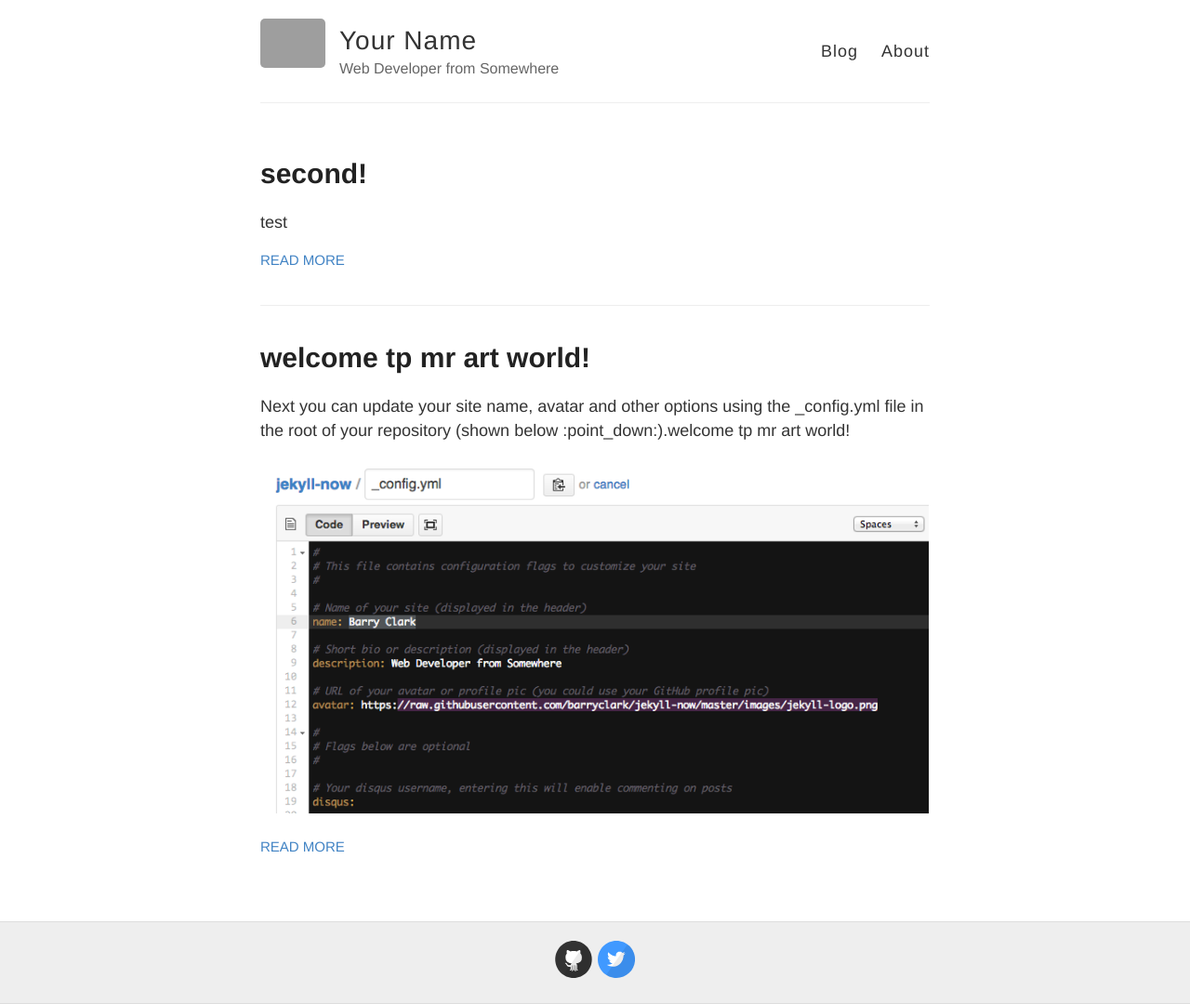
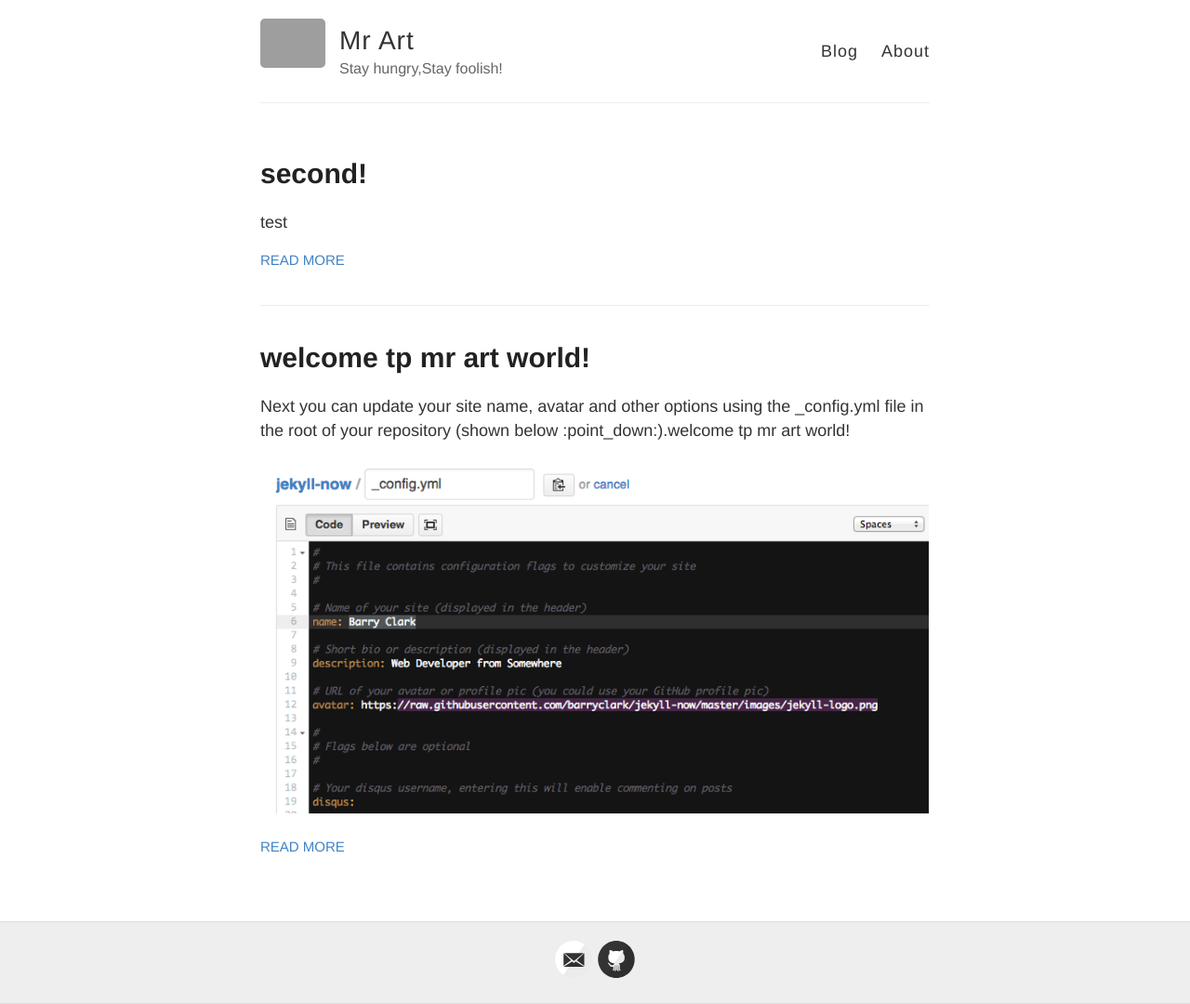
Before and after one commit to Mrart/Mrart.github.io, a Jekyll site: the page built from index.html, in a window 1280 px wide. Shown: the whole page at 93% size. Built offline with Jekyll 4.4.1, drawn with Linux system fonts in a browser that asks for light colours; Markdown is read by kramdown in place of the engine named in the settings; grey boxes are pictures that could not be loaded.

Commit message:
Update _config.yml

```diff
--- a/_config.yml
+++ b/_config.yml
@@ -3,10 +3,10 @@
 #
 
 # Name of your site (displayed in the header)
-name: Your Name
+name: Mr Art
 
 # Short bio or description (displayed in the header)
-description: Web Developer from Somewhere
+description: Stay hungry,Stay foolish!
 
 # URL of your avatar or profile pic (you could use your GitHub profile pic)
 avatar: https://raw.githubusercontent.com/barryclark/jekyll-now/master/images/jekyll-logo.png
@@ -18,15 +18,15 @@ avatar: https://raw.githubusercontent.com/barryclark/jekyll-now/master/images/je
 # Includes an icon in the footer for each username you enter
 footer-links:
   dribbble:
-  email:
+  email: ouyangwulin@cmss.chinamobile
   facebook:
   flickr:
-  github: barryclark/jekyll-now
+  github: Mrart/Mrart.github.io
   instagram:
   linkedin:
   pinterest:
   rss: # just type anything here for a working RSS icon, make sure you set the "url" above!
-  twitter: jekyllrb
+  twitter:
   stackoverflow: # your stackoverflow profile, e.g. "users/50476/bart-kiers"
 
 # Your disqus shortname, entering this will enable commenting on posts
```
